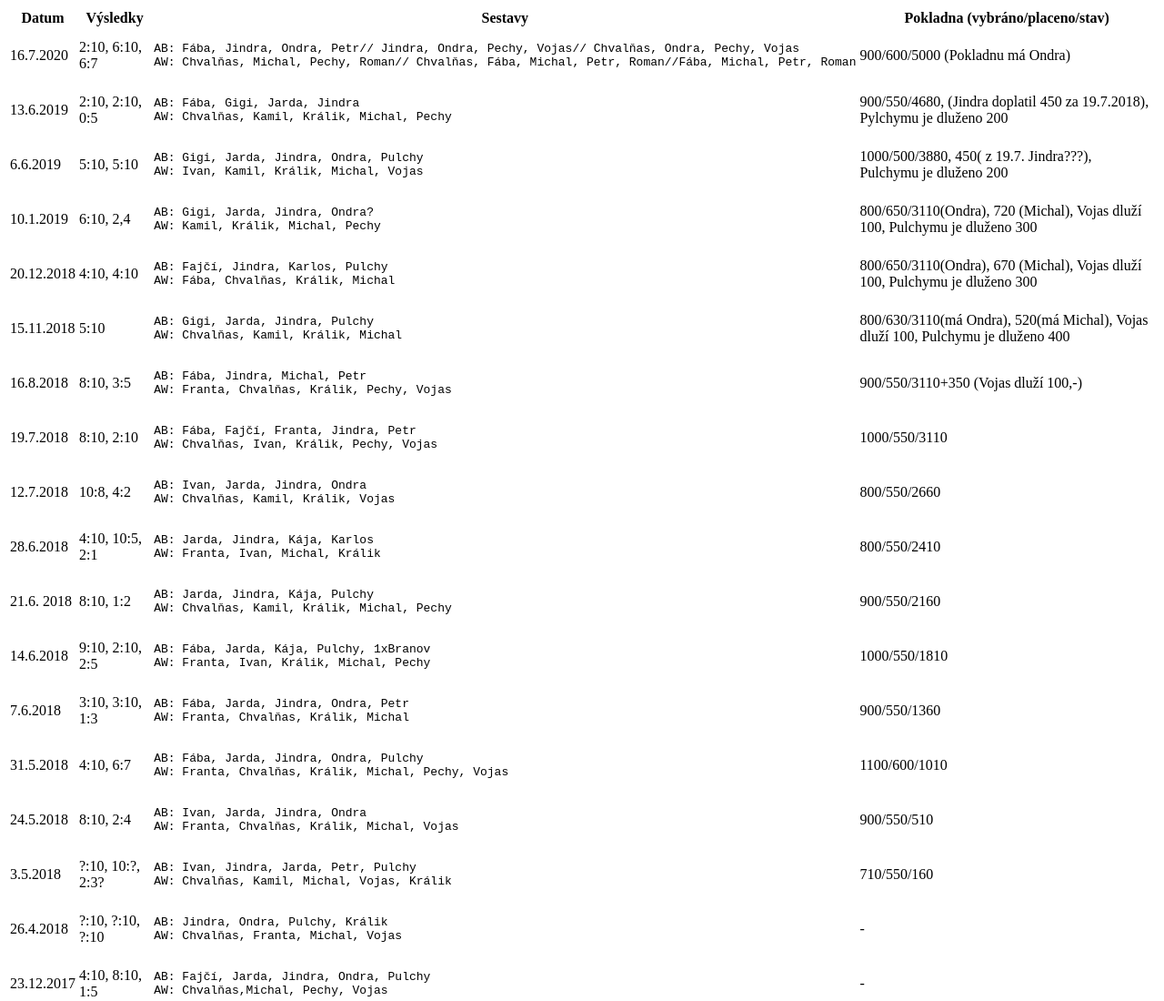
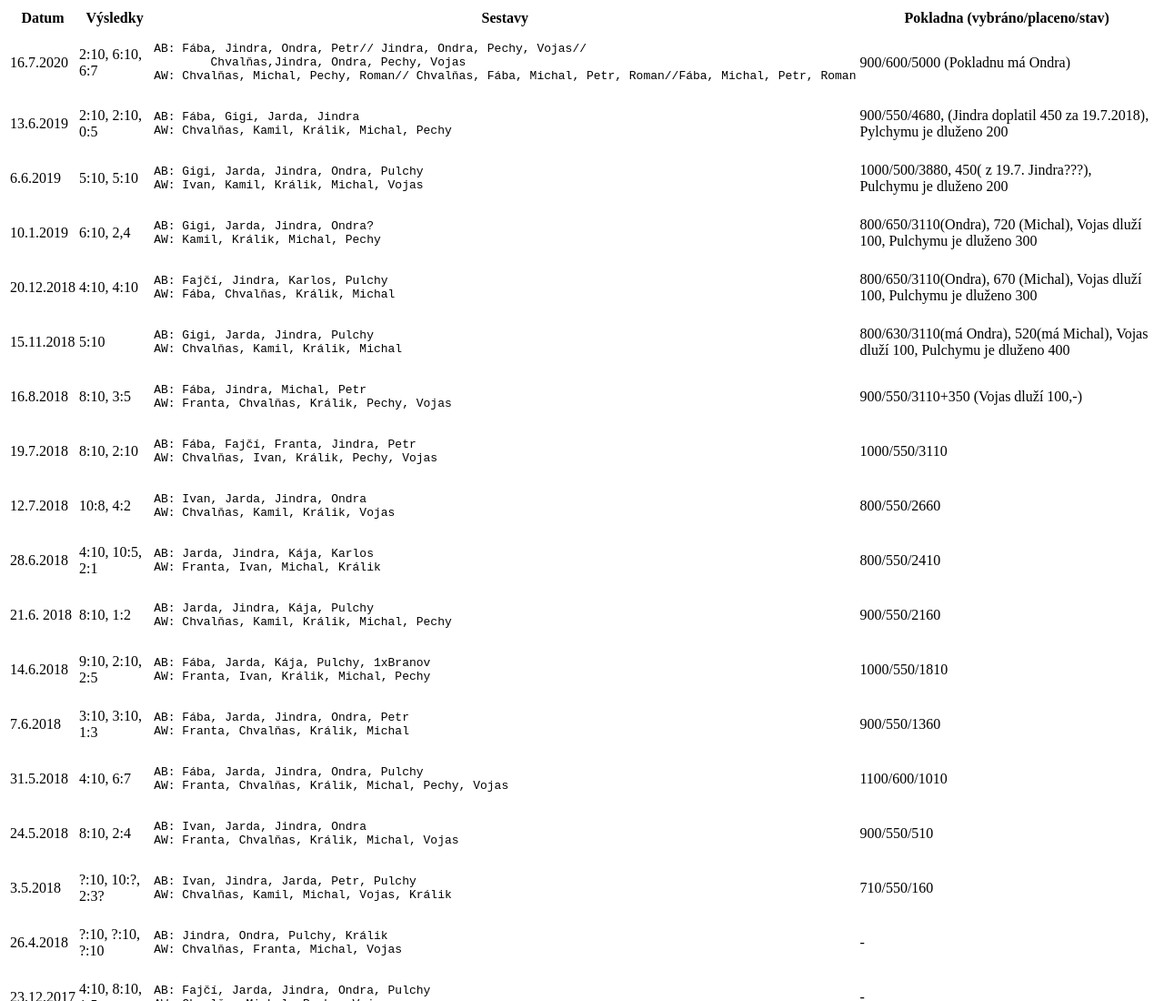
Before and after one commit to sipkovsky/sipkovsky.github.io, a plain HTML site: page awab/index.html in a window 1280 px wide. Shown: the top 1100 px of the page at 91% size. Drawn offline with Linux system fonts and the light colour scheme.

Commit message:
Update index.html

```diff
--- a/awab/index.html
+++ b/awab/index.html
@@ -12,7 +12,8 @@
       <tr>
         <td>16.7.2020</td>
         <td>2:10, 6:10, 6:7</td>
-        <td><pre>AB: Fába, Jindra, Ondra, Petr// Jindra, Ondra, Pechy, Vojas// Chvalňas, Ondra, Pechy, Vojas
+        <td><pre>AB: Fába, Jindra, Ondra, Petr// Jindra, Ondra, Pechy, Vojas//
+        Chvalňas,Jindra, Ondra, Pechy, Vojas
 AW: Chvalňas, Michal, Pechy, Roman// Chvalňas, Fába, Michal, Petr, Roman//Fába, Michal, Petr, Roman</pre></td>
         <td>900/600/5000 (Pokladnu má Ondra)</td>
       </tr>
```
